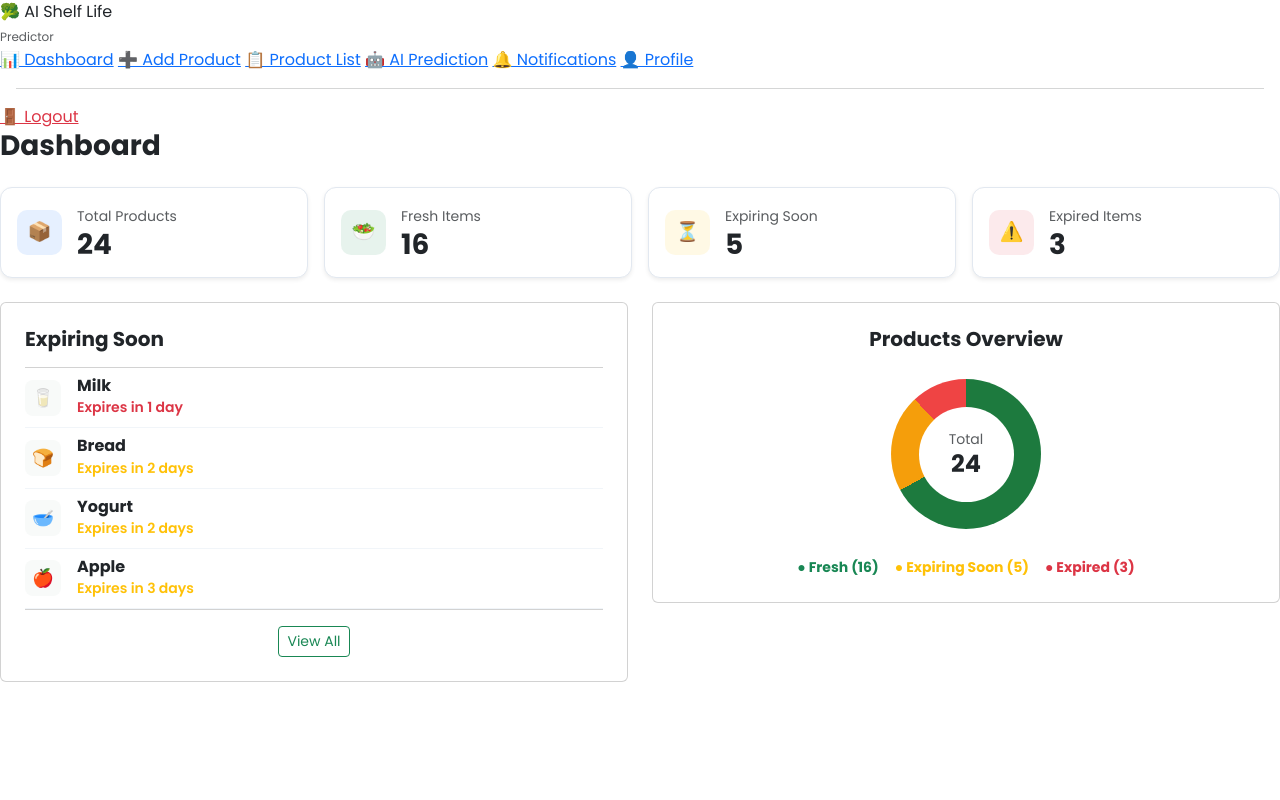
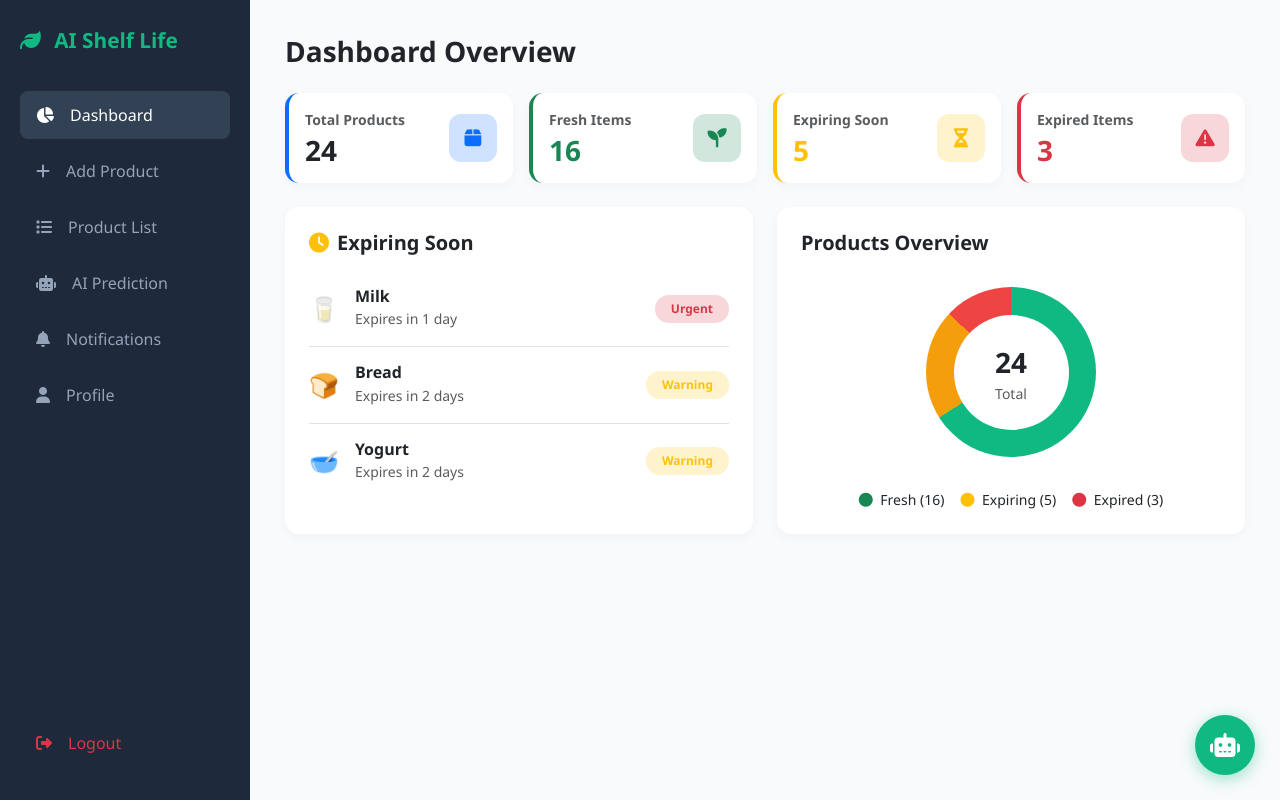
Before and after one commit to vaibhaviyadav2408-collab/-shelf-life-predictor, a Flask app: page /dashboard in a window 1280 px wide. Run offline with Flask 3, Linux system fonts and the light colour scheme.

Commit message:
Revamp dashboard layout and styles with icons
Updated the dashboard HTML layout and styles, including sidebar and main content sections. Added Font Awesome icons and improved the overall design with new styles for better user experience.

```diff
--- a/templates/dashboard.html
+++ b/templates/dashboard.html
@@ -3,184 +3,244 @@
 <head>
     <meta charset="UTF-8">
     <meta name="viewport" content="width=device-width, initial-scale=1.0">
-    <title>Dashboard - AI Shelf Life Predictor</title>
+    <title>Dashboard - AI Shelf Life</title>
+    <!-- Bootstrap 5 CSS -->
     <link href="https://cdn.jsdelivr.net/npm/bootstrap@5.3.0/dist/css/bootstrap.min.css" rel="stylesheet">
-    <link rel="stylesheet" href="{{ url_for('static', filename='style.css') }}">
+    <!-- Font Awesome Icons -->
+    <link rel="stylesheet" href="https://cdnjs.cloudflare.com/ajax/libs/font-awesome/6.4.0/css/all.min.css">
+
     <style>
-        .stat-card {
-            border-radius: 12px;
-            padding: 16px;
-            background: #ffffff;
-            border: 1px solid #e2e8f0;
+        * { box-sizing: border-box; }
+        body { background-color: #f8fafc; font-family: 'Segoe UI', Tahoma, Geneva, Verdana, sans-serif; margin: 0; padding: 0; }
+
+        /* Left Sidebar Styling */
+        .sidebar {
+            width: 250px;
+            height: 100vh;
+            position: fixed;
+            top: 0;
+            left: 0;
+            background: #1e293b;
+            color: #ffffff;
+            padding: 25px 20px;
+            display: flex;
+            flex-direction: column;
+            z-index: 1000;
+        }
+        .sidebar-brand { font-size: 1.3rem; font-weight: 700; color: #10b981; margin-bottom: 35px; }
+        .sidebar a {
+            color: #94a3b8;
+            text-decoration: none;
+            padding: 12px 16px;
+            border-radius: 8px;
+            margin-bottom: 8px;
             display: flex;
             align-items: center;
-            gap: 15px;
+            font-weight: 500;
         }
-        .stat-icon {
-            width: 45px;
-            height: 45px;
-            border-radius: 10px;
-            display: flex;
-            align-items: center;
-            justify-content: center;
-            font-size: 1.2rem;
+        .sidebar a:hover, .sidebar a.active { background: #334155; color: #ffffff; }
+
+        /* Main Area */
+        .main-content { margin-left: 250px; padding: 35px; min-height: 100vh; }
+        .card-custom { border: none; border-radius: 14px; box-shadow: 0 4px 12px rgba(0, 0, 0, 0.03); background: #ffffff; }
+        .stat-icon { width: 48px; height: 48px; border-radius: 12px; display: flex; align-items: center; justify-content: center; font-size: 1.2rem; }
+
+        /* Donut Chart Visual */
+        .chart-container {
+            width: 170px; height: 170px; border-radius: 50%;
+            background: conic-gradient(#10b981 0% 66%, #f59e0b 66% 87%, #ef4444 87% 100%);
+            display: flex; align-items: center; justify-content: center; margin: auto;
         }
-        .item-thumb {
-            width: 36px;
-            height: 36px;
-            border-radius: 8px;
-            background: #f8faf9;
-            display: flex;
-            align-items: center;
-            justify-content: center;
-            font-size: 1.1rem;
+        .chart-donut {
+            width: 115px; height: 115px; background: #ffffff; border-radius: 50%;
+            display: flex; flex-direction: column; align-items: center; justify-content: center;
         }
-        /* Donut Chart representation */
-        .chart-circle {
-            width: 150px;
-            height: 150px;
-            border-radius: 50%;
-            background: conic-gradient(#1d7a3e 0% 67%, #f59e0b 67% 88%, #ef4444 88% 100%);
-            display: flex;
-            align-items: center;
-            justify-content: center;
-            margin: 20px auto;
+
+        /* Floating AI Chatbot Button */
+        .chat-btn {
+            position: fixed; bottom: 25px; right: 25px; width: 60px; height: 60px;
+            background: #10b981; color: white; border-radius: 50%; display: flex;
+            align-items: center; justify-content: center; font-size: 24px;
+            cursor: pointer; box-shadow: 0 4px 15px rgba(16, 185, 129, 0.4); border: none; z-index: 1050;
         }
-        .chart-inner {
-            width: 95px;
-            height: 95px;
-            border-radius: 50%;
-            background: white;
-            display: flex;
-            flex-direction: column;
-            align-items: center;
-            justify-content: center;
+        .chat-box {
+            position: fixed; bottom: 95px; right: 25px; width: 340px; height: 420px;
+            background: #ffffff; border-radius: 16px; box-shadow: 0 10px 30px rgba(0,0,0,0.15);
+            display: none; flex-direction: column; overflow: hidden; z-index: 1050; border: 1px solid #e2e8f0;
         }
+        .chat-header { background: #10b981; color: white; padding: 15px; font-weight: bold; display: flex; justify-content: space-between; align-items: center; }
+        .chat-body { flex: 1; padding: 15px; overflow-y: auto; background: #f8fafc; font-size: 14px; }
+        .chat-msg { margin-bottom: 10px; max-width: 80%; padding: 10px 14px; border-radius: 12px; font-size: 13px; line-height: 1.4; }
+        .msg-bot { background: #e2e8f0; color: #1e293b; align-self: flex-start; border-bottom-left-radius: 2px; }
+        .msg-user { background: #10b981; color: white; margin-left: auto; border-bottom-right-radius: 2px; }
+        .chat-footer { padding: 10px; background: white; border-top: 1px solid #e2e8f0; display: flex; gap: 8px; }
     </style>
 </head>
 <body>
 
+<!-- Left Fixed Navigation Sidebar -->
 <div class="sidebar">
-        <div class="sidebar-brand">🥦 AI Shelf Life <br><small class="text-muted fw-normal" style="font-size:0.75rem;">Predictor</small></div>
-        <a href="{{ url_for('dashboard') }}" class="active">📊 Dashboard</a>
-        <a href="{{ url_for('add_product') }}">➕ Add Product</a>
-        <a href="{{ url_for('product_list') }}">📋 Product List</a>
-        <a href="{{ url_for('ai_prediction') }}">🤖 AI Prediction</a>
-        <a href="{{ url_for('notifications') }}">🔔 Notifications</a>
-        <a href="{{ url_for('profile') }}">👤 Profile</a>
-        <hr class="mx-3 text-muted">
-        <a href="{{ url_for('index') }}" class="text-danger">🚪 Logout</a>
+    <div class="sidebar-brand">
+        <i class="fa-solid fa-leaf me-2"></i> AI Shelf Life
+    </div>
+    <a href="/dashboard" class="active"><i class="fa-solid fa-chart-pie me-3"></i> Dashboard</a>
+    <a href="/add-product"><i class="fa-solid fa-plus me-3"></i> Add Product</a>
+    <a href="/product-list"><i class="fa-solid fa-list me-3"></i> Product List</a>
+    <a href="/ai-prediction"><i class="fa-solid fa-robot me-3"></i> AI Prediction</a>
+    <a href="/notifications"><i class="fa-solid fa-bell me-3"></i> Notifications</a>
+    <a href="/profile"><i class="fa-solid fa-user me-3"></i> Profile</a>
+    <a href="/logout" class="mt-auto text-danger"><i class="fa-solid fa-right-from-bracket me-3"></i> Logout</a>
 </div>
 
+<!-- Main Area Content -->
 <div class="main-content">
-        <div class="d-flex align-items-center mb-4">
-            <h3 class="fw-bold m-0">Dashboard</h3>
-        </div>
+    <h3 class="fw-bold mb-4">Dashboard Overview</h3>
 
+    <!-- Cards Row -->
     <div class="row g-3 mb-4">
         <div class="col-md-3">
-                <div class="stat-card shadow-sm">
-                    <div class="stat-icon bg-primary bg-opacity-10 text-primary">📦</div>
-                    <div>
-                        <span class="text-muted small">Total Products</span>
-                        <h3 class="fw-bold m-0">24</h3>
+            <div class="card card-custom p-3 border-start border-primary border-4">
+                <div class="d-flex align-items-center justify-content-between">
+                    <div><p class="text-muted mb-1 small fw-semibold">Total Products</p><h3 class="fw-bold mb-0">24</h3></div>
+                    <div class="stat-icon bg-primary-subtle text-primary"><i class="fa-solid fa-box"></i></div>
                 </div>
             </div>
         </div>
+
         <div class="col-md-3">
-                <div class="stat-card shadow-sm">
-                    <div class="stat-icon bg-success bg-opacity-10 text-success">🥗</div>
-                    <div>
-                        <span class="text-muted small">Fresh Items</span>
-                        <h3 class="fw-bold m-0">16</h3>
+            <div class="card card-custom p-3 border-start border-success border-4">
+                <div class="d-flex align-items-center justify-content-between">
+                    <div><p class="text-muted mb-1 small fw-semibold">Fresh Items</p><h3 class="fw-bold mb-0 text-success">16</h3></div>
+                    <div class="stat-icon bg-success-subtle text-success"><i class="fa-solid fa-seedling"></i></div>
                 </div>
             </div>
         </div>
+
         <div class="col-md-3">
-                <div class="stat-card shadow-sm">
-                    <div class="stat-icon bg-warning bg-opacity-10 text-warning">⏳</div>
-                    <div>
-                        <span class="text-muted small">Expiring Soon</span>
-                        <h3 class="fw-bold m-0">5</h3>
+            <div class="card card-custom p-3 border-start border-warning border-4">
+                <div class="d-flex align-items-center justify-content-between">
+                    <div><p class="text-muted mb-1 small fw-semibold">Expiring Soon</p><h3 class="fw-bold mb-0 text-warning">5</h3></div>
+                    <div class="stat-icon bg-warning-subtle text-warning"><i class="fa-solid fa-hourglass-half"></i></div>
                 </div>
             </div>
         </div>
+
         <div class="col-md-3">
-                <div class="stat-card shadow-sm">
-                    <div class="stat-icon bg-danger bg-opacity-10 text-danger">⚠️</div>
-                    <div>
-                        <span class="text-muted small">Expired Items</span>
-                        <h3 class="fw-bold m-0">3</h3>
+            <div class="card card-custom p-3 border-start border-danger border-4">
+                <div class="d-flex align-items-center justify-content-between">
+                    <div><p class="text-muted mb-1 small fw-semibold">Expired Items</p><h3 class="fw-bold mb-0 text-danger">3</h3></div>
+                    <div class="stat-icon bg-danger-subtle text-danger"><i class="fa-solid fa-triangle-exclamation"></i></div>
                 </div>
             </div>
         </div>
     </div>
 
+    <!-- Bottom Section -->
     <div class="row g-4">
         <div class="col-md-6">
-                <div class="card card-custom p-4">
-                    <h5 class="fw-bold mb-3">Expiring Soon</h5>
+            <div class="card card-custom p-4 h-100">
+                <h5 class="fw-bold mb-3"><i class="fa-solid fa-clock text-warning me-2"></i>Expiring Soon</h5>
                 <div class="list-group list-group-flush">
-                        <div class="list-group-item d-flex align-items-center justify-content-between px-0 py-2 border-bottom">
-                            <div class="d-flex align-items-center gap-3">
-                                <div class="item-thumb">🥛</div>
-                                <div>
-                                    <h6 class="fw-bold mb-0">Milk</h6>
-                                    <small class="text-danger fw-semibold">Expires in 1 day</small>
+                    <div class="list-group-item d-flex justify-content-between align-items-center border-bottom py-3 px-0">
+                        <div class="d-flex align-items-center">
+                            <span class="fs-4 me-3">🥛</span>
+                            <div><h6 class="mb-0 fw-semibold">Milk</h6><small class="text-muted">Expires in 1 day</small></div>
                         </div>
+                        <span class="badge bg-danger-subtle text-danger px-3 py-2 rounded-pill">Urgent</span>
                     </div>
+
+                    <div class="list-group-item d-flex justify-content-between align-items-center border-bottom py-3 px-0">
+                        <div class="d-flex align-items-center">
+                            <span class="fs-4 me-3">🍞</span>
+                            <div><h6 class="mb-0 fw-semibold">Bread</h6><small class="text-muted">Expires in 2 days</small></div>
                         </div>
-                        <div class="list-group-item d-flex align-items-center justify-content-between px-0 py-2 border-bottom">
-                            <div class="d-flex align-items-center gap-3">
-                                <div class="item-thumb">🍞</div>
-                                <div>
-                                    <h6 class="fw-bold mb-0">Bread</h6>
-                                    <small class="text-warning fw-semibold">Expires in 2 days</small>
+                        <span class="badge bg-warning-subtle text-warning px-3 py-2 rounded-pill">Warning</span>
                     </div>
+
+                    <div class="list-group-item d-flex justify-content-between align-items-center border-0 py-3 px-0">
+                        <div class="d-flex align-items-center">
+                            <span class="fs-4 me-3">🥣</span>
+                            <div><h6 class="mb-0 fw-semibold">Yogurt</h6><small class="text-muted">Expires in 2 days</small></div>
                         </div>
+                        <span class="badge bg-warning-subtle text-warning px-3 py-2 rounded-pill">Warning</span>
                     </div>
-                        <div class="list-group-item d-flex align-items-center justify-content-between px-0 py-2 border-bottom">
-                            <div class="d-flex align-items-center gap-3">
-                                <div class="item-thumb">🥣</div>
-                                <div>
-                                    <h6 class="fw-bold mb-0">Yogurt</h6>
-                                    <small class="text-warning fw-semibold">Expires in 2 days</small>
-                                </div>
-                            </div>
-                        </div>
-                        <div class="list-group-item d-flex align-items-center justify-content-between px-0 py-2">
-                            <div class="d-flex align-items-center gap-3">
-                                <div class="item-thumb">🍎</div>
-                                <div>
-                                    <h6 class="fw-bold mb-0">Apple</h6>
-                                    <small class="text-warning fw-semibold">Expires in 3 days</small>
-                                </div>
-                            </div>
-                        </div>
-                    </div>
-                    <div class="text-center mt-3">
-                        <a href="{{ url_for('product_list') }}" class="btn btn-sm btn-outline-success">View All</a>
                 </div>
             </div>
         </div>
 
         <div class="col-md-6">
-                <div class="card card-custom p-4 text-center">
-                    <h5 class="fw-bold mb-2">Products Overview</h5>
-                    <div class="chart-circle">
-                        <div class="chart-inner">
-                            <span class="text-muted small">Total</span>
-                            <h4 class="fw-bold m-0">24</h4>
+            <div class="card card-custom p-4 h-100 text-center">
+                <h5 class="fw-bold mb-3 text-start">Products Overview</h5>
+                <div class="d-flex justify-content-center align-items-center my-auto py-3">
+                    <div class="chart-container">
+                        <div class="chart-donut">
+                            <span class="fw-bold fs-3">24</span>
+                            <small class="text-muted d-block">Total</small>
                         </div>
                     </div>
-                    <div class="d-flex justify-content-center gap-3 mt-2">
-                        <small class="text-success fw-bold">● Fresh (16)</small>
-                        <small class="text-warning fw-bold">● Expiring Soon (5)</small>
-                        <small class="text-danger fw-bold">● Expired (3)</small>
+                </div>
+                <div class="d-flex justify-content-center gap-3 mt-3">
+                    <small><i class="fa-solid fa-circle text-success me-1"></i> Fresh (16)</small>
+                    <small><i class="fa-solid fa-circle text-warning me-1"></i> Expiring (5)</small>
+                    <small><i class="fa-solid fa-circle text-danger me-1"></i> Expired (3)</small>
                 </div>
             </div>
         </div>
     </div>
 </div>
+
+<!-- Floating Chatbot Toggle Button -->
+<button class="chat-btn" onclick="toggleChat()"><i class="fa-solid fa-robot"></i></button>
+
+<!-- Chatbot Popup Window -->
+<div class="chat-box" id="chatBox">
+    <div class="chat-header">
+        <span><i class="fa-solid fa-robot me-2"></i> AI Assistant</span>
+        <i class="fa-solid fa-xmark" style="cursor:pointer;" onclick="toggleChat()"></i>
+    </div>
+    <div class="chat-body d-flex flex-column" id="chatMessages">
+        <div class="chat-msg msg-bot">Hello! 👋 Ask me anything about food shelf life!</div>
+    </div>
+    <div class="chat-footer">
+        <input type="text" id="chatInput" class="form-control form-control-sm" placeholder="Ask something..." onkeypress="handleKey(event)">
+        <button class="btn btn-sm btn-success px-3" onclick="sendMessage()"><i class="fa-solid fa-paper-plane"></i></button>
+    </div>
+</div>
+
+<script>
+    function toggleChat() {
+        const box = document.getElementById('chatBox');
+        box.style.display = (box.style.display === 'flex') ? 'none' : 'flex';
+    }
+    function handleKey(e) { if (e.key === 'Enter') sendMessage(); }
+    async function sendMessage() {
+        const input = document.getElementById('chatInput');
+        const text = input.value.trim();
+        if (!text) return;
+
+        const container = document.getElementById('chatMessages');
+        const userDiv = document.createElement('div');
+        userDiv.className = 'chat-msg msg-user';
+        userDiv.innerText = text;
+        container.appendChild(userDiv);
+        input.value = '';
+        container.scrollTop = container.scrollHeight;
+
+        try {
+            const res = await fetch('/chat', {
+                method: 'POST',
+                headers: { 'Content-Type': 'application/json' },
+                body: JSON.stringify({ message: text })
+            });
+            const data = await res.json();
+            const botDiv = document.createElement('div');
+            botDiv.className = 'chat-msg msg-bot';
+            botDiv.innerText = data.reply;
+            container.appendChild(botDiv);
+            container.scrollTop = container.scrollHeight;
+        } catch (err) { console.error(err); }
+    }
+</script>
+
 </body>
 </html>
```
Lines whose indentation alone changed are shown as unchanged.
